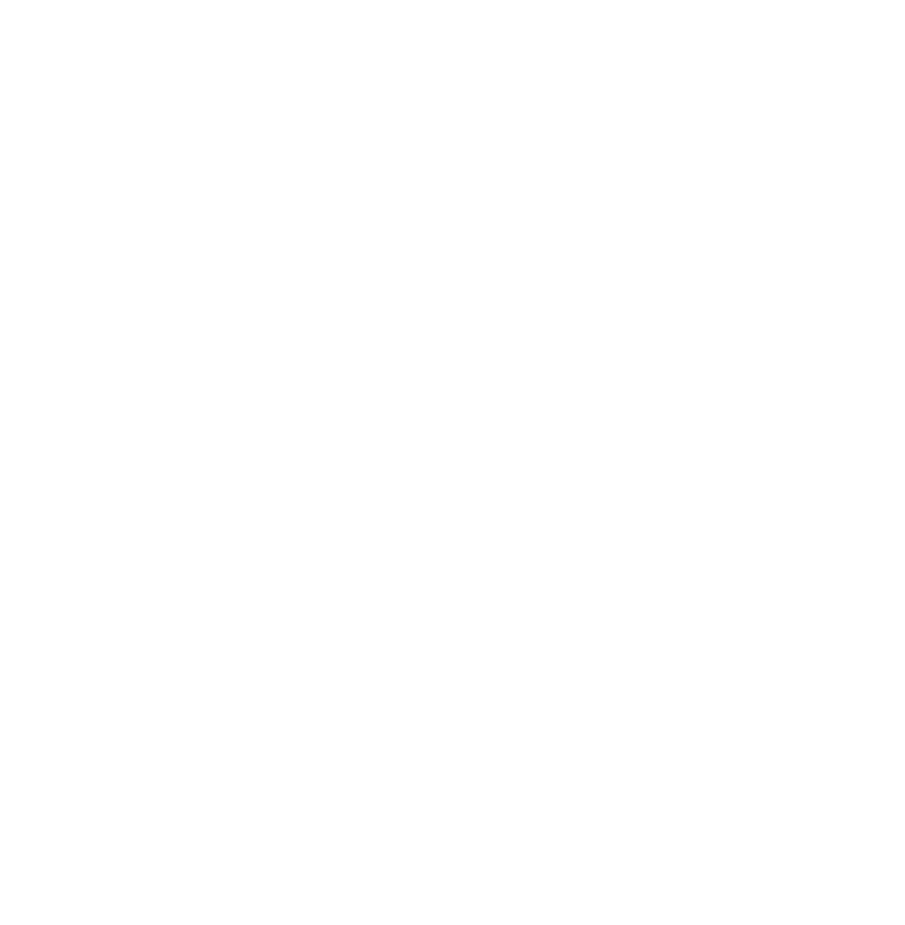
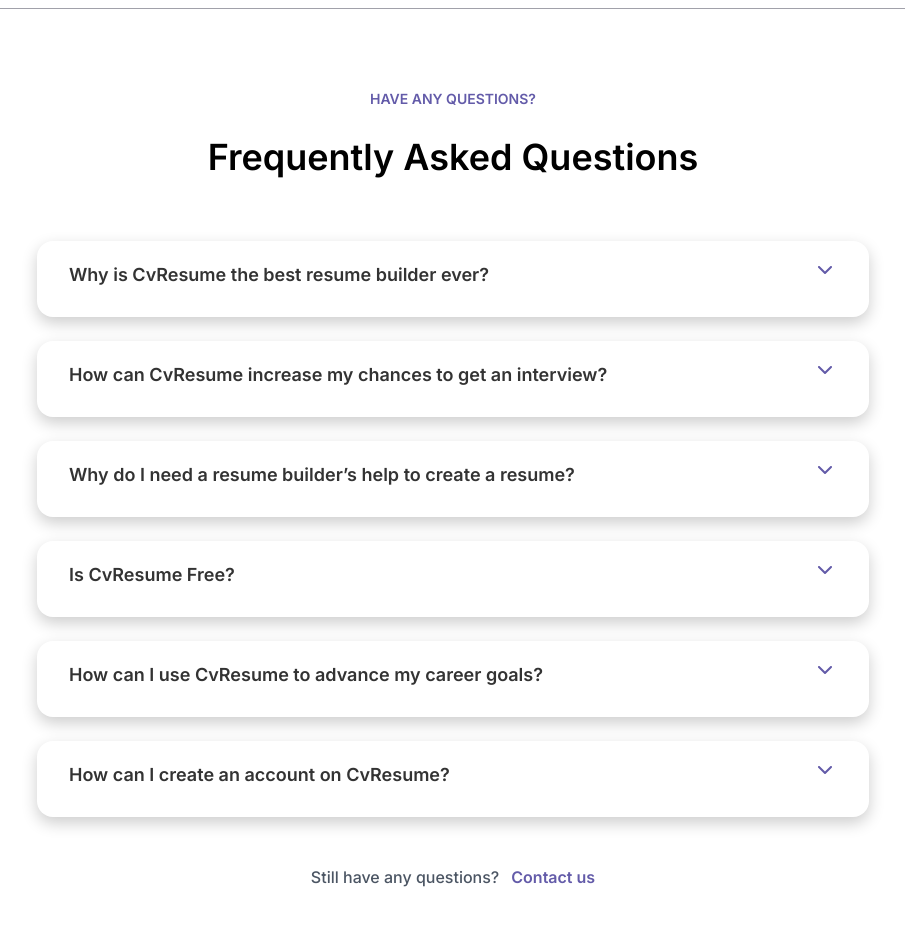
Before and after one commit to MahatoAmaR2/Resume-Generator, a React (Vite) app in the folder FRONTEND/: page / in a window 1280 px wide. Shown: the part 4260-5185 px from the top of the page, without its empty margins (187-1092 px from the left). Before the commit the page ends 4268 px from the top, so only its background shows below. Built offline with nearby package versions, Linux system fonts and the light colour scheme.

Commit message:
add FAQ section

```diff
--- /dev/null
+++ b/FRONTEND/src/pages/FAQ.jsx
@@ -0,0 +1,108 @@
+import { useState } from "react";
+import { FaChevronDown } from "react-icons/fa6";
+
+function FAQ() {
+  const [expandedIndex, setExpandedIndex] = useState(null);
+  const faqs = [
+    {
+      question: "Why is CvResume the best resume builder ever?",
+      answer:
+        "GoResume is the only resume builder that allows you to create unlimited number of resumes and share your created resumes unlimited times as a web link for free. Here are some of the reasons why job seekers all across the world choose GoResume over other resume builder platforms:",
+    },
+    {
+      question: "How can CvResume increase my chances to get an interview?",
+      answer:
+        "Resume builders like GoResume ensures your resume looks good and is also ATS friendly within 5 minutes.",
+    },
+    {
+      question: "Why do I need a resume builder’s help to create a resume?",
+      answer:
+        "Resume builders like GoResume ensures your resume looks good and is also ATS friendly within 5 minutes.",
+    },
+    {
+      question: "Is CvResume Free?",
+      answer:
+        "Resume builders like GoResume ensures your resume looks good and is also ATS friendly within 5 minutes.",
+    },
+    {
+      question: "How can I use CvResume to advance my career goals?",
+      answer:
+        "Resume builders like GoResume ensures your resume looks good and is also ATS friendly within 5 minutes.",
+    },
+
+    {
+      question: "How can I create an account on CvResume?",
+      answer:
+        "Resume builders like GoResume ensures your resume looks good and is also ATS friendly within 5 minutes.",
+    },
+  ];
+  // Handle clicking a question to toggle the answer
+  const handleToggle = (index) => {
+    if (expandedIndex === index) {
+      setExpandedIndex(null); // Close if the same question is clicked
+    } else {
+      setExpandedIndex(index); // Open the clicked question
+    }
+  };
+  return (
+    <>
+      <div className="faq bg-white dark:bg-[#1A1A1A] dark:text-white px-4 py-20 font-[font2]">
+        <div className="mx-auto max-w-4xl px-8">
+          <p className="mb-7 uppercase text-sm font-semibold text-center text-secondary">
+            Have any questions?
+          </p>
+          <h2 className="mb-16 font-semibold text-4xl text-center dark:text-white text-black ">
+            Frequently Asked Questions
+          </h2>
+          <div className="mb-11 flex flex-wrap -m-1">
+            <div className="flex flex-col gap-4 w-full">
+              {faqs.map((qa, index) => (
+                <div
+                  className="w-full"
+                  key={index}
+                  onClick={() => handleToggle(index)}
+                >
+                  <div className="w-full p-1">
+                    <div
+                      className={`py-5 md:px-8 dark:border-border transition-all ease duration-75 rounded-2xl hover:shadow-[0_3px_10px_0px_rgba(0,0,0,0.1)] cursor-pointer shadow-[0_6px_16px_0px_rgba(0,0,0,0.2)] ${
+                        expandedIndex === index
+                          ? "border-secondary border-2 dark:border-[#535667]"
+                          : ""
+                      }`}
+                    >
+                      <div className="flex justify-between mb-2">
+                        <h2 className="text-lg font-semibold dark:text-white">
+                          {qa.question}
+                        </h2>
+                        <span className="h-5 w-5 text-secondary ">
+                          <FaChevronDown />
+                        </span>
+                      </div>
+                      {expandedIndex === index && (
+                        <div className="overflow-y-auto mt-5 transition-all ease duration-[-0.2s]">
+                          <p className="text-gray-600 dark:text-[#a1a1aa] text-[16px]  font-medium">
+                            {qa.answer}
+                          </p>
+                        </div>
+                      )}
+                    </div>
+                  </div>
+                </div>
+              ))}
+            </div>
+          </div>
+          <div className="text-[16px] justify-center flex gap-3">
+            <h1 className="text-[#4b5563] dark:text-[#a1a1aa] font-medium">
+              Still have any questions?{" "}
+            </h1>
+            <p className="cursor-pointer text-secondary font-semibold">
+              Contact us
+            </p>
+          </div>
+        </div>
+      </div>
+    </>
+  );
+}
+
+export default FAQ;
--- a/FRONTEND/src/pages/Home.jsx
+++ b/FRONTEND/src/pages/Home.jsx
@@ -3,6 +3,7 @@
 import Service from "./Service";
 import Tamplate from "./Tamplate";
 import ResumeSteps from "./ResumeSteps";
+import FAQ from "./FAQ";
 
 function Home() {
     return (
@@ -12,6 +13,7 @@
             <Service/>
             <Tamplate/>
             <ResumeSteps/>
+            <FAQ/>
         </>
      );
 }
--- a/FRONTEND/src/pages/ResumeSteps.jsx
+++ b/FRONTEND/src/pages/ResumeSteps.jsx
@@ -1,7 +1,7 @@
 function ResumeSteps() {
   return (
     <>
-      <div className="relative dark:border-y dark:border-y-[#a1a1aa] font-[font2] bg-white dark:bg-[#1A1A1A] px-4 py-20">
+      <div className="relative dark:border-y border-b border-b-[#a1a1aa] dark:border-y-[#a1a1aa] font-[font2] bg-white dark:bg-[#1A1A1A] px-4 py-20">
         <div className="max-w-[940px] mx-auto">
           <div className="heading mb-4 text-center">
             <h1 className="text-4xl font-semibold text-black dark:text-white">
```
